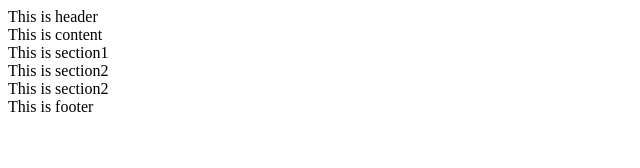
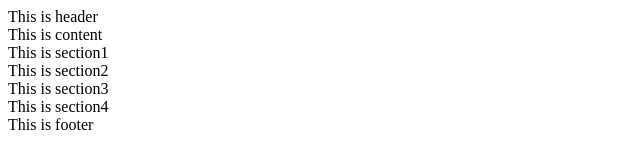
Before and after one commit to le-nhi-jh/le-nhi-jh, a plain HTML site: page index.html in a window 1280 px wide. Shown: the whole page, without its empty margins (0-640 px from the left). Drawn offline with Linux system fonts and the light colour scheme.

Commit message:
Feat: add section4 (b4)

```diff
--- a/index.html
+++ b/index.html
@@ -11,7 +11,8 @@
       This is content
       <section>This is section1</section>
       <section>This is section2</section>
-      <section>This is section2</section>
+      <section>This is section3</section>
+      <section>This is section4</section>
     </div>
     <footer>This is footer</footer>
   </body>
```
